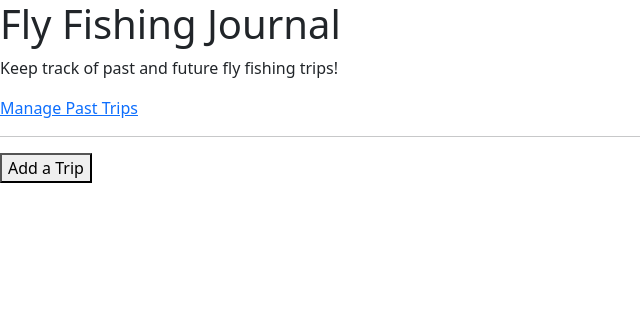
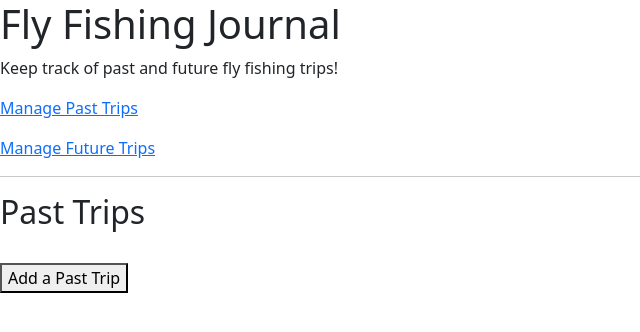
Before and after one commit to brianscherner/fly-fishing-journal, a React (Create React App) app: page /past-trips in a window 1280 px wide. Shown: the top 332 px of the page, without its empty margins (0-640 px from the left). Built offline with nearby package versions, Linux system fonts and the light colour scheme.

Commit message:
Add route to 'Future trips' and edit button details for past trips.

```diff
--- a/src/components/App.js
+++ b/src/components/App.js
@@ -2,6 +2,7 @@ import React from 'react';
 import Header from './Header';
 import { BrowserRouter as Router, Routes, Route } from 'react-router-dom';
 import PastTripsControl from './PastTripsControl';
+import FutureTripsControl from './FutureTripsControl';
 
 function App() {
   return (
@@ -10,6 +11,7 @@ function App() {
       <Header/>
       <Routes>
         <Route path="/past-trips" element={<PastTripsControl/>}/>
+        <Route path="/future-trips" element={<FutureTripsControl/>}/>
       </Routes>
     </React.Fragment>
     </Router>
--- a/src/components/Header.js
+++ b/src/components/Header.js
@@ -7,6 +7,7 @@ function Header() {
       <h1>Fly Fishing Journal</h1>
       <p>Keep track of past and future fly fishing trips!</p>
       <p><Link to="/past-trips">Manage Past Trips</Link></p>
+      <p><Link to="/future-trips">Manage Future Trips</Link></p>
       <hr/>
     </React.Fragment>
   )
--- a/src/components/NewPastTripsForm.js
+++ b/src/components/NewPastTripsForm.js
@@ -18,7 +18,7 @@ function NewPastTripsForm(props) {
     <React.Fragment>
       <ReusablePastTripForm
         formSubmissionHandler={handleNewPastTripFormSubmission}
-        buttonText={"Add Trip"}/>
+        buttonText={"Add Past Trip"}/>
     </React.Fragment>
   )
 }
--- a/src/components/PastTripsControl.js
+++ b/src/components/PastTripsControl.js
@@ -72,7 +72,7 @@ function PastTripsControl() {
     currentlyVisibleState = <PastTripsList
       onPastTripSelection={handleChangingSelectedPastTrip}
       pastTripsList={mainPastTripsList}/>
-    buttonText = "Add a Trip";
+    buttonText = "Add a Past Trip";
   }
 
   return (
--- a/src/components/PastTripsList.js
+++ b/src/components/PastTripsList.js
@@ -5,6 +5,8 @@ import PropTypes from 'prop-types';
 function PastTripsList(props) {
   return (
     <React.Fragment>
+      <h2>Past Trips</h2>
+      <br/>
       {props.pastTripsList.map((pastTrip) =>
         <PastTrip
           whenPastTripClicked={props.onPastTripSelection}
```
